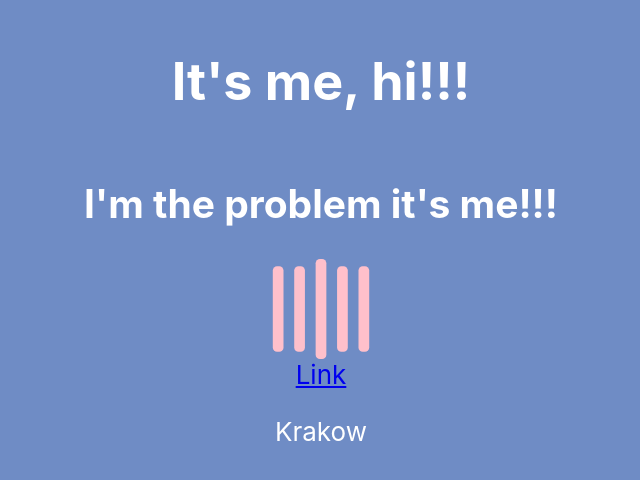
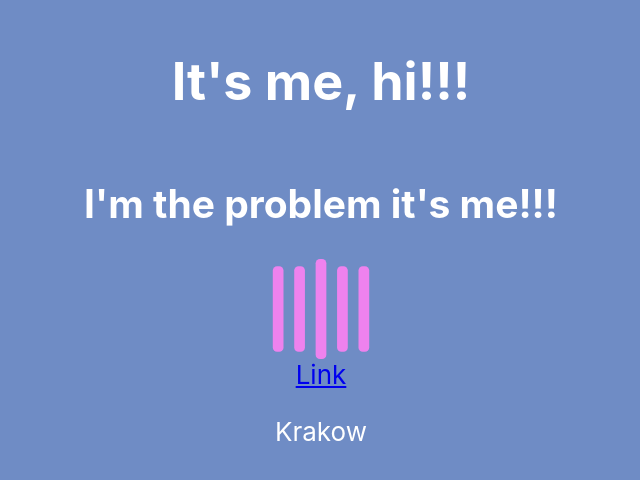
Before and after one commit to becauseidontlike/weather-app-react, a React (Create React App) app: page / in a window 1280 px wide. Shown: the part 156-636 px from the top of the page, without its empty margins (319-959 px from the left). Built offline with nearby package versions, Linux system fonts and the light colour scheme; no server answers.

Commit message:
test changes in css

```diff
--- a/src/Weather.js
+++ b/src/Weather.js
@@ -13,8 +13,8 @@ export default function Weather(props) {
     return(
     <Bars
   height="100"
-  width="120"
-  color="pink"
+  width="100"
+  color="violet"
   ariaLabel="bars-loading"
   wrapperStyle={{}}
   wrapperClass=""
```
